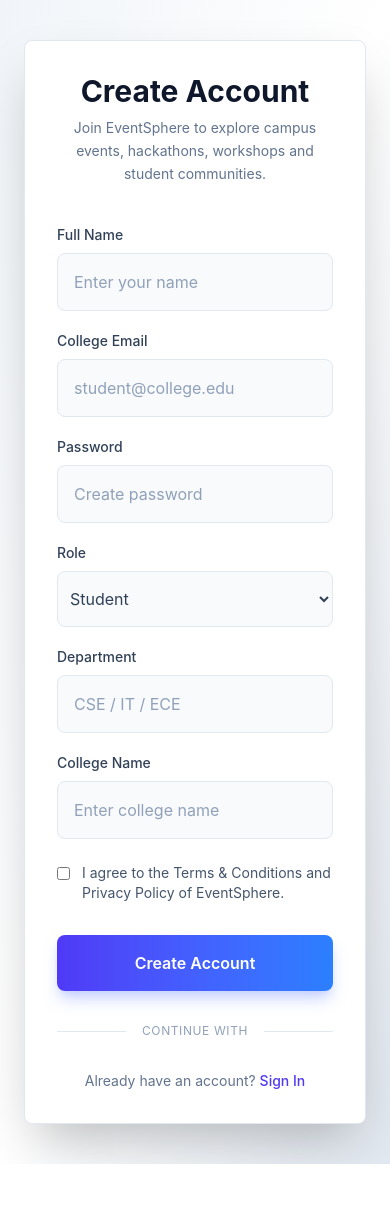
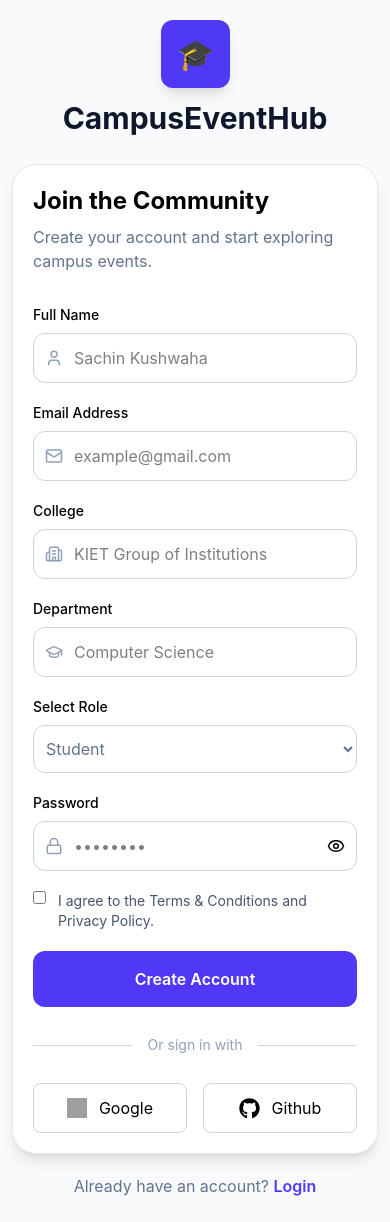
Before and after one commit to sachindataninja123/campus-eventsphere, a React (Vite) app in the folder client/: page /register in a window 390 px wide. Before the commit the page ends 1164 px from the top, so only its background shows below. Built offline with nearby package versions, Linux system fonts and the light colour scheme; grey boxes are pictures that could not be loaded.

Commit message:
login and register according to mobile

```diff
--- a/client/package.json
+++ b/client/package.json
@@ -11,8 +11,10 @@
   },
   "dependencies": {
     "@tailwindcss/vite": "^4.3.0",
+    "lucide-react": "^1.17.0",
     "react": "^19.2.5",
     "react-dom": "^19.2.5",
+    "react-icons": "^5.6.0",
     "react-router-dom": "^7.15.1",
     "tailwindcss": "^4.3.0"
   },
--- a/client/src/pages/Login.jsx
+++ b/client/src/pages/Login.jsx
@@ -1,8 +1,10 @@
-import React from "react";
+import React, { useState } from "react";
+import { Mail, Lock, Eye, EyeOff, LogIn } from "lucide-react";
+import { FaGithub } from "react-icons/fa";
 import { Link, useNavigate } from "react-router-dom";
-import { useState } from "react";
 
 const Login = () => {
+  const [showPassword, setShowPassword] = useState(false);
   const [email, setEmail] = useState("");
   const [password, setPassword] = useState("");
   const navigate = useNavigate();
@@ -17,65 +19,172 @@
   };
 
   return (
-    <div className="min-h-screen bg-linear-to-br from-slate-100 via-white to-slate-200 flex items-center justify-center px-6 py-10">
-      <div className="w-full max-w-md bg-white rounded-lg shadow-2xl border border-slate-200 p-8 sm:p-10">
-        <div className="flex flex-col items-center text-center mb-10">
-          <h1 className="text-3xl font-bold text-slate-900">Welcome Back</h1>
+    <div className="min-h-screen flex flex-col bg-slate-50 relative overflow-hidden">
+      {/* Background Blur */}
+      <div className="absolute top-[-10%] left-[-5%] h-96 w-96 rounded-full bg-indigo-500/10 blur-3xl" />
+      <div className="absolute bottom-[-10%] right-[-5%] h-96 w-96 rounded-full bg-pink-500/10 blur-3xl" />
 
-          <p className="text-slate-500 mt-2 text-sm leading-relaxed max-w-xs">
-            Login to access your campus events, workshops, hackathons and more.
-          </p>
+      {/* Main Content */}
+      <main className="flex-1 flex items-center justify-center px-4 py-12">
+        <div className="w-full max-w-md">
+          {/* Logo */}
+          <div className="text-center mb-8">
+            <div className="inline-flex items-center justify-center p-4 rounded-xl bg-indigo-600 text-white shadow-lg hover:scale-105 transition duration-300">
+              <span className="text-4xl">🎓</span>
             </div>
 
-        <form className="space-y-5" onSubmit={(e) => handleSubmit(e)}>
+            <h1 className="text-4xl font-bold mt-4 text-slate-900">
+              CampusEventHub
+            </h1>
+
+            <p className="text-slate-500 mt-2">Connect, Compete, Celebrate.</p>
+          </div>
+
+          {/* Login Card */}
+          <div className="bg-white rounded-2xl p-6 border border-slate-200 shadow-lg hover:shadow-xl transition-all">
+            <form onSubmit={(e) => handleSubmit(e)} className="space-y-5">
+              {/* Email */}
               <div>
-            <label className="block text-sm font-medium text-slate-700 mb-2">
-              College Email
+                <label className="block text-sm font-medium text-slate-600 mb-2">
+                  Email Address
                 </label>
+
+                <div className="relative">
+                  <Mail
+                    size={18}
+                    className="absolute left-3 top-1/2 -translate-y-1/2 text-slate-400"
+                  />
 
                   <input
                     value={email}
                     onChange={(e) => setEmail(e.target.value)}
                     type="email"
-              placeholder="student@college.edu"
-              className="w-full px-4 py-4 rounded-lg border border-slate-200 bg-slate-50 text-slate-900 placeholder:text-slate-400 focus:outline-none focus:ring-2 focus:ring-indigo-500 focus:border-transparent transition"
+                    placeholder="student@university.edu"
+                    className="w-full pl-10 pr-4 py-3 rounded-lg border border-slate-300 focus:border-indigo-500 focus:ring-2 focus:ring-indigo-200 outline-none"
                   />
                 </div>
+              </div>
 
+              {/* Password */}
               <div>
-            <div className="flex items-center justify-between mb-2">
-              <label className="text-sm font-medium text-slate-700">
+                <div className="flex justify-between mb-2">
+                  <label className="text-sm font-medium text-slate-600">
                     Password
                   </label>
+
+                  <button
+                    type="button"
+                    className="text-indigo-600 text-sm hover:underline"
+                  >
+                    Forgot Password?
+                  </button>
                 </div>
+
+                <div className="relative">
+                  <Lock
+                    size={18}
+                    className="absolute left-3 top-1/2 -translate-y-1/2 text-slate-400"
+                  />
 
                   <input
                     value={password}
                     onChange={(e) => setPassword(e.target.value)}
-              type="password"
-              placeholder="Enter your password"
-              className="w-full px-4 py-4 rounded-lg border border-slate-200 bg-slate-50 text-slate-900 placeholder:text-slate-400 focus:outline-none focus:ring-2 focus:ring-indigo-500 focus:border-transparent transition"
+                    type={showPassword ? "text" : "password"}
+                    placeholder="••••••••"
+                    className="w-full pl-10 pr-12 py-3 rounded-lg border border-slate-300 focus:border-indigo-500 focus:ring-2 focus:ring-indigo-200 outline-none"
                   />
+
+                  <button
+                    type="button"
+                    onClick={() => setShowPassword(!showPassword)}
+                    className="absolute right-3 top-1/2 -translate-y-1/2 text-slate-500"
+                  >
+                    {showPassword ? <EyeOff size={18} /> : <Eye size={18} />}
+                  </button>
+                </div>
               </div>
 
+              {/* Login Button */}
               <button
                 type="submit"
-            className="w-full py-4 mt-5 rounded-lg bg-linear-to-r from-indigo-600 to-blue-500 text-white font-semibold text-base hover:scale-[1.01] transition-all duration-300 shadow-lg shadow-indigo-200"
+                className="w-full flex items-center justify-center gap-2 bg-indigo-600 text-white py-3 rounded-lg font-semibold hover:bg-indigo-700 transition active:scale-95"
               >
                 Sign In
+                <LogIn size={18} />
               </button>
+
+              {/* Divider */}
+              <div className="flex items-center gap-4 py-2">
+                <div className="flex-1 border-t border-slate-300" />
+
+                <span className="text-sm text-slate-400">Or sign in with</span>
+
+                <div className="flex-1 border-t border-slate-300" />
+              </div>
+
+              {/* Social Login */}
+              <div className="grid grid-cols-2 gap-4">
+                <button
+                  type="button"
+                  className="flex items-center justify-center gap-3 border border-slate-300 rounded-lg py-3 hover:bg-slate-50 transition"
+                >
+                  <img
+                    src="https://www.svgrepo.com/show/475656/google-color.svg"
+                    alt="Google"
+                    className="w-5 h-5"
+                  />
+                  Google
+                </button>
+
+                <button
+                  type="button"
+                  className="flex items-center justify-center gap-3 border border-slate-300 rounded-lg py-3 hover:bg-slate-50 transition"
+                >
+                  <FaGithub size={21} />
+                  Github
+                </button>
+              </div>
             </form>
+          </div>
 
-        <p className="text-center text-slate-500 text-sm mt-8">
-          Don’t have an account?{" "}
+          {/* Register */}
+          <div className="mt-6 text-center">
+            <p className="text-slate-500">
+              Don't have an account?{" "}
               <Link
                 to="/register"
-            className="text-indigo-600 font-medium cursor-pointer hover:text-indigo-500 transition"
+                className="text-indigo-600 font-semibold hover:underline"
               >
                 Register
               </Link>
             </p>
           </div>
+
+          {/* Banner Image */}
+          <div className="mt-10">
+            <img
+              src="https://images.unsplash.com/photo-1522202176988-66273c2fd55f"
+              alt="Students"
+              className="h-32 w-full object-cover rounded-2xl opacity-70 hover:opacity-100 transition"
+            />
+          </div>
+        </div>
+      </main>
+
+      {/* Footer */}
+      <footer className="border-t border-slate-200 py-5 px-6">
+        <div className="max-w-7xl mx-auto flex flex-col md:flex-row justify-between items-center gap-2 text-sm text-slate-500">
+          <p>© 2026 CampusEventHub. All rights reserved.</p>
+
+          <div className="flex gap-6">
+            <button className="hover:text-indigo-600">Privacy Policy</button>
+
+            <button className="hover:text-indigo-600">Terms of Service</button>
+
+            <button className="hover:text-indigo-600">Help Center</button>
+          </div>
+        </div>
+      </footer>
     </div>
   );
 };
--- a/client/src/pages/Register.jsx
+++ b/client/src/pages/Register.jsx
@@ -1,170 +1,284 @@
-import React from "react";
+import React, { useState } from "react";
+import {
+  User,
+  Mail,
+  Building2,
+  GraduationCap,
+  Lock,
+  Eye,
+  EyeOff,
+} from "lucide-react";
+import { FaGithub } from "react-icons/fa";
 import { Link, useNavigate } from "react-router-dom";
-import { useState } from "react";
 
 const Register = () => {
-  const [name, setName] = useState("");
-  const [email, setEmail] = useState("");
-  const [password, setPassword] = useState("");
-  const [department, setDepartment] = useState("");
-  const [college, setCollege] = useState("");
-  const [role, setRole] = useState("Student");
+  const [showPassword, setShowPassword] = useState(false);
 
-  const navigate = useNavigate();
+  const [formData, setFormData] = useState({
+    name: "",
+    email: "",
+    password: "",
+    role: "student",
+    department: "",
+    college: "",
+  });
 
-  const submitHandler = (e) => {
+  const handleChange = (e) => {
+    setFormData({
+      ...formData,
+      [e.target.name]: e.target.value,
+    });
+  };
+
+  const handleSubmit = async (e) => {
     e.preventDefault();
 
-    console.log(name, email, password, department, college, role);
+    console.log(formData);
 
-    setName("");
-    setEmail("");
-    setCollege("");
-    setDepartment("");
-    setPassword("");
-    setRole("");
+    // API Call Here
+    /*
+    try {
+      const res = await axios.post(
+        "/api/v1/auth/register",
+        formData
+      );
+
+      toast.success(res.data.message);
+    } catch (error) {
+      toast.error(error.response.data.message);
+    }
+    */
   };
 
   return (
-    <div className="min-h-screen bg-linear-to-br from-slate-100 via-white to-slate-200 flex items-center justify-center px-6 py-10">
-      <div className="w-full max-w-2xl bg-white rounded-lg shadow-2xl border border-slate-200 p-8 sm:p-10">
-        <div className="flex flex-col items-center text-center mb-10">
-          <h1 className="text-3xl font-bold text-slate-900">Create Account</h1>
+    <div className="min-h-screen bg-slate-50 flex flex-col">
+      {/* Header */}
+      <header className="max-w-7xl mx-auto w-full px-6 py-5 flex justify-center items-center">
+        {/* Logo */}
+        <div className="text-center mb-2">
+          <div className="inline-flex items-center justify-center p-4 rounded-xl bg-indigo-600 text-white shadow-lg hover:scale-105 transition duration-300">
+            <span className="text-3xl">🎓</span>
+          </div>
 
-          <p className="text-slate-500 mt-2 text-sm leading-relaxed max-w-md">
-            Join EventSphere to explore campus events, hackathons, workshops and
-            student communities.
+          <h1 className="text-3xl font-bold mt-3 text-slate-900">
+            CampusEventHub
+          </h1>
+        </div>
+      </header>
+
+      {/* Main */}
+      <main className="flex-1 flex items-center justify-center px-3 pb-6">
+        <div className="max-w-md w-full">
+          {/* Right Side Form */}
+          <div className="bg-white rounded-3xl border border-slate-200 p-5 shadow-lg">
+            <div className="mb-8">
+              <h2 className="text-2xl font-bold">Join the Community</h2>
+
+              <p className="text-slate-500 mt-2">
+                Create your account and start exploring campus events.
               </p>
             </div>
 
-        <form className="space-y-5" onSubmit={(e) => submitHandler(e)}>
-          <div className="grid grid-cols-1 md:grid-cols-2 gap-5">
+            <form onSubmit={handleSubmit} className="space-y-5">
+              {/* Name */}
               <div>
-              <label className="block text-sm font-medium text-slate-700 mb-2">
+                <label className="block mb-2 text-sm font-medium">
                   Full Name
                 </label>
 
-              <input
-                value={name}
-                onChange={(e) => setName(e.target.value)}
-                type="text"
-                placeholder="Enter your name"
-                className="w-full px-4 py-4 rounded-lg border border-slate-200 bg-slate-50 text-slate-900 placeholder:text-slate-400 focus:outline-none focus:ring-2 focus:ring-indigo-500 transition"
+                <div className="relative">
+                  <User
+                    size={18}
+                    className="absolute left-3 top-1/2 -translate-y-1/2 text-slate-400"
                   />
-            </div>
-
-            <div>
-              <label className="block text-sm font-medium text-slate-700 mb-2">
-                College Email
-              </label>
 
                   <input
-                value={email}
-                onChange={(e) => setEmail(e.target.value)}
-                type="email"
-                placeholder="student@college.edu"
-                className="w-full px-4 py-4 rounded-lg border border-slate-200 bg-slate-50 text-slate-900 placeholder:text-slate-400 focus:outline-none focus:ring-2 focus:ring-indigo-500 transition"
+                    type="text"
+                    name="name"
+                    value={formData.name}
+                    onChange={handleChange}
+                    placeholder="Sachin Kushwaha"
+                    className="w-full pl-10 pr-4 py-3 rounded-xl border border-slate-300 focus:ring-2 focus:ring-indigo-200 focus:border-indigo-600 outline-none"
                   />
                 </div>
               </div>
 
-          <div className="grid grid-cols-1 md:grid-cols-2 gap-5">
+              {/* Email */}
               <div>
-              <label className="block text-sm font-medium text-slate-700 mb-2">
-                Password
+                <label className="block mb-2 text-sm font-medium">
+                  Email Address
                 </label>
 
-              <input
-                value={password}
-                onChange={(e) => setPassword(e.target.value)}
-                type="password"
-                placeholder="Create password"
-                className="w-full px-4 py-4 rounded-lg border border-slate-200 bg-slate-50 text-slate-900 placeholder:text-slate-400 focus:outline-none focus:ring-2 focus:ring-indigo-500 transition"
+                <div className="relative">
+                  <Mail
+                    size={18}
+                    className="absolute left-3 top-1/2 -translate-y-1/2 text-slate-400"
                   />
-            </div>
-
-            <div>
-              <label className="block text-sm font-medium text-slate-700 mb-2">
-                Role
-              </label>
-
-              <select
-                value={role}
-                onChange={(e) => setRole(e.target.value)}
-                className="w-full px-2 py-4 rounded-lg border border-slate-200 bg-slate-50 text-slate-700 focus:outline-none focus:ring-2 focus:ring-indigo-500 transition"
-              >
-                <option>Student</option>
-                <option>Organizer</option>
-              </select>
-            </div>
-          </div>
-
-          <div className="grid grid-cols-1 md:grid-cols-2 gap-5">
-            <div>
-              <label className="block text-sm font-medium text-slate-700 mb-2">
-                Department
-              </label>
 
                   <input
-                value={department}
-                onChange={(e) => setDepartment(e.target.value)}
-                type="text"
-                placeholder="CSE / IT / ECE"
-                className="w-full px-4 py-4 rounded-lg border border-slate-200 bg-slate-50 text-slate-900 placeholder:text-slate-400 focus:outline-none focus:ring-2 focus:ring-indigo-500 transition"
-              />
-            </div>
-
-            <div>
-              <label className="block text-sm font-medium text-slate-700 mb-2">
-                College Name
-              </label>
-
-              <input
-                value={college}
-                onChange={(e) => setCollege(e.target.value)}
-                type="text"
-                placeholder="Enter college name"
-                className="w-full px-4 py-4 rounded-lg border border-slate-200 bg-slate-50 text-slate-900 placeholder:text-slate-400 focus:outline-none focus:ring-2 focus:ring-indigo-500 transition"
+                    type="email"
+                    name="email"
+                    value={formData.email}
+                    onChange={handleChange}
+                    placeholder="example@gmail.com"
+                    className="w-full pl-10 pr-4 py-3 rounded-xl border border-slate-300 focus:ring-2 focus:ring-indigo-200 focus:border-indigo-600 outline-none"
                   />
                 </div>
               </div>
 
-          <div className="flex items-start gap-3 text-sm text-slate-600 pt-1">
-            <input type="checkbox" className="mt-1 accent-indigo-600" />
-            <p>
-              I agree to the Terms & Conditions and Privacy Policy of
-              EventSphere.
-            </p>
+              {/* College */}
+              <div>
+                <label className="block mb-2 text-sm font-medium">
+                  College
+                </label>
+
+                <div className="relative">
+                  <Building2
+                    size={18}
+                    className="absolute left-3 top-1/2 -translate-y-1/2 text-slate-400"
+                  />
+
+                  <input
+                    type="text"
+                    name="college"
+                    value={formData.college}
+                    onChange={handleChange}
+                    placeholder="KIET Group of Institutions"
+                    className="w-full pl-10 pr-4 py-3 rounded-xl border border-slate-300 focus:ring-2 focus:ring-indigo-200 focus:border-indigo-600 outline-none"
+                  />
+                </div>
               </div>
 
+              {/* Department */}
+              <div>
+                <label className="block mb-2 text-sm font-medium">
+                  Department
+                </label>
+
+                <div className="relative">
+                  <GraduationCap
+                    size={18}
+                    className="absolute left-3 top-1/2 -translate-y-1/2 text-slate-400"
+                  />
+
+                  <input
+                    type="text"
+                    name="department"
+                    value={formData.department}
+                    onChange={handleChange}
+                    placeholder="Computer Science"
+                    className="w-full pl-10 pr-4 py-3 rounded-xl border border-slate-300 focus:ring-2 focus:ring-indigo-200 focus:border-indigo-600 outline-none"
+                  />
+                </div>
+              </div>
+
+              {/* Role */}
+              <div>
+                <label className="block mb-2 text-sm  font-medium">
+                  Select Role
+                </label>
+
+                <select
+                  name="role"
+                  value={formData.role}
+                  onChange={handleChange}
+                  className="w-full px-2 text-slate-500 py-3 rounded-xl border border-slate-300 focus:ring-2 focus:ring-indigo-200 focus:border-indigo-600 outline-none bg-white"
+                >
+                  <option value="student">Student</option>
+                  <option value="admin">Admin</option>
+                </select>
+              </div>
+
+              {/* Password */}
+              <div>
+                <label className="block mb-2 text-sm font-medium">
+                  Password
+                </label>
+
+                <div className="relative">
+                  <Lock
+                    size={18}
+                    className="absolute left-3 top-1/2 -translate-y-1/2 text-slate-400"
+                  />
+
+                  <input
+                    type={showPassword ? "text" : "password"}
+                    name="password"
+                    value={formData.password}
+                    onChange={handleChange}
+                    placeholder="••••••••"
+                    className="w-full pl-10 pr-12 py-3 rounded-xl border border-slate-300 focus:ring-2 focus:ring-indigo-200 focus:border-indigo-600 outline-none"
+                  />
+
+                  <button
+                    type="button"
+                    onClick={() => setShowPassword(!showPassword)}
+                    className="absolute right-3 top-1/2 -translate-y-1/2"
+                  >
+                    {showPassword ? <EyeOff size={18} /> : <Eye size={18} />}
+                  </button>
+                </div>
+              </div>
+
+              {/* Terms */}
+              <label className="flex gap-3 items-start text-sm text-slate-600">
+                <input type="checkbox" required />I agree to the Terms &
+                Conditions and Privacy Policy.
+              </label>
+
+              {/* Submit */}
               <button
                 type="submit"
-            className="w-full py-4 rounded-lg bg-linear-to-r from-indigo-600 to-blue-500 text-white font-semibold text-base hover:scale-[1.01] transition-all duration-300 shadow-lg shadow-indigo-200 mt-3"
+                className="w-full bg-indigo-600 text-white py-4 rounded-xl font-semibold hover:bg-indigo-700 transition"
               >
                 Create Account
               </button>
-        </form>
 
-        <div className="relative my-8">
-          <div className="absolute inset-0 flex items-center">
-            <div className="w-full border-t border-slate-200"></div>
+              <div className="flex items-center gap-4 py-2">
+                <div className="flex-1 border-t border-slate-300" />
+
+                <span className="text-sm text-slate-400">Or sign in with</span>
+
+                <div className="flex-1 border-t border-slate-300" />
               </div>
 
-          <div className="relative flex justify-center text-xs uppercase tracking-wider">
-            <span className="bg-white px-4 text-slate-400">Continue With</span>
+              {/* Social Login */}
+              <div className="grid grid-cols-2 gap-4">
+                <button
+                  type="button"
+                  className="flex items-center justify-center gap-3 border border-slate-300 rounded-lg py-3 hover:bg-slate-50 transition"
+                >
+                  <img
+                    src="https://www.svgrepo.com/show/475656/google-color.svg"
+                    alt="Google"
+                    className="w-5 h-5"
+                  />
+                  Google
+                </button>
+
+                <button
+                  type="button"
+                  className="flex items-center justify-center gap-3 border border-slate-300 rounded-lg py-3 hover:bg-slate-50 transition"
+                >
+                  <FaGithub size={21} />
+                  Github
+                </button>
               </div>
+            </form>
           </div>
 
-        <p className="text-center text-slate-500 text-sm mt-8">
+          {/* Login */}
+          <p className="text-center mt-5 text-slate-500">
             Already have an account?{" "}
             <Link
               to="/login"
-            className="text-indigo-600 font-medium cursor-pointer hover:text-indigo-500 transition"
+              className="text-indigo-600 font-semibold cursor-pointer hover:underline"
             >
-            Sign In
+              Login
             </Link>
           </p>
         </div>
+      </main>
     </div>
   );
 };
```
Also changed, not shown: 1 other file (tests, documents, lock files or other folders). Lines whose indentation alone changed are shown as unchanged.
